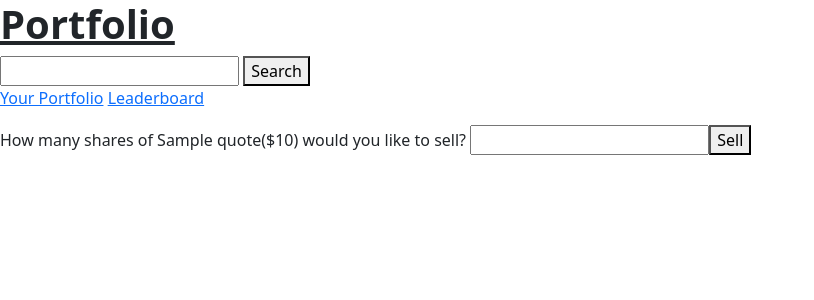
After one commit to LHW99/stock_portfolio, a Django app: page /sell/1 in a window 1280 px wide. The commit adds this page. Shown: the top 300 px of the page, without its empty margins (0-814 px from the left). Run offline with Django 3.2, Linux system fonts and the light colour scheme; tables that the repository leaves empty hold one stand-in row (values such as "Sample post"); a database or web service that is not in the repository returns one stand-in record (values such as "Sample title"); data that the repository does not hold is empty.

Commit message:
sell page

```diff
--- a/portfolio/urls.py
+++ b/portfolio/urls.py
@@ -7,4 +7,5 @@ urlpatterns = [
   path('portfolio', PortfolioDetailView.as_view(), name='portfolio_detail'),
   path('search', views.api_call, name='search'),
   path('buy/<str:symbol>', views.buy_stocks, name='buy'),
+  path('sell/<str:symbol>', views.sell_stocks, name='sell'),
 ]
--- a/portfolio/views.py
+++ b/portfolio/views.py
@@ -56,6 +56,30 @@ def buy_stocks(request, symbol):
 
   return render(request, 'buy_stocks.html')
 
+def sell_stocks(request, symbol):
+  if request.method == 'GET':
+    try:
+    # to get the ticker information
+      response = requests.get(f'https://sandbox.iexapis.com/stable/stock/market/batch?symbols={symbol}&types=quote,stats,advanced-stats&token={CLOUD_API_KEY}')
+      data = response.json()
+
+      return render(request, 'sell_stocks.html',{
+        'companyName': data[symbol]['quote']['companyName'],
+        'iexRealtimePrice': data[symbol]['quote']['iexRealtimePrice'],
+        'symbol': symbol,
+      })
+
+    except:
+      return render(request, 'sell_stocks.html')
+
+  #elif request.method == 'POST':
+
+
+  else:
+    return HttpResponse('sell_stocks.html')
+
+  return render(request, 'sell_stocks.html')
+
 class IndexView(TemplateView):
   template_name = 'index.html'
 
--- a/templates/search.html
+++ b/templates/search.html
@@ -3,5 +3,9 @@
 {% block title %} <title>PORTFOLIO</title> {% endblock %}
 
 {% block content %}
-<p>{{ symbol }} {{ companyName }} {{ iexRealtimePrice }} <a href='{% url 'buy' symbol %}'>BUY</a></p>
+  <p>
+    {{ symbol }} {{ companyName }} {{ iexRealtimePrice }}
+    <a href='{% url 'buy' symbol %}'>BUY</a>
+    <a href='{% url 'sell' symbol %}'>SELL</a>
+  </p>
 {% endblock %}
--- /dev/null
+++ b/templates/sell_stocks.html
@@ -0,0 +1,9 @@
+{% extends 'base.html'%}
+
+{% block content %}
+  <form method='POST' action='{% url 'portfolio_detail' %}'>
+    {% csrf_token %}
+    <label for='many'>How many shares of {{ companyName }}(${{ iexRealtimePrice }}) would you like to sell?</label>
+    <input type='number' name='many' min='1'><button type='submit'>Sell</button>
+  </form>
+{% endblock %}
```
